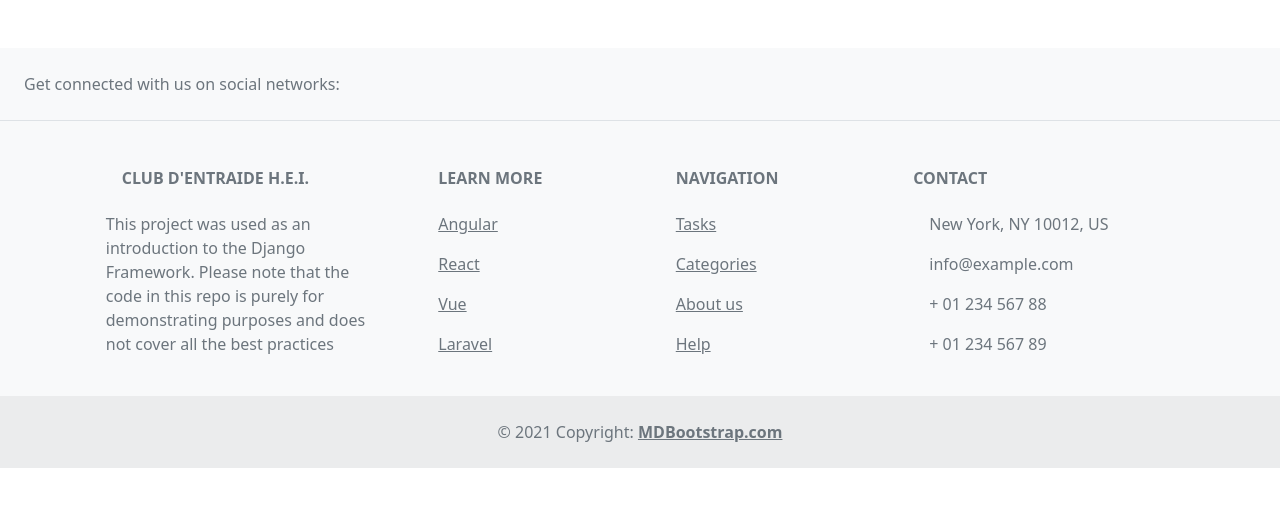
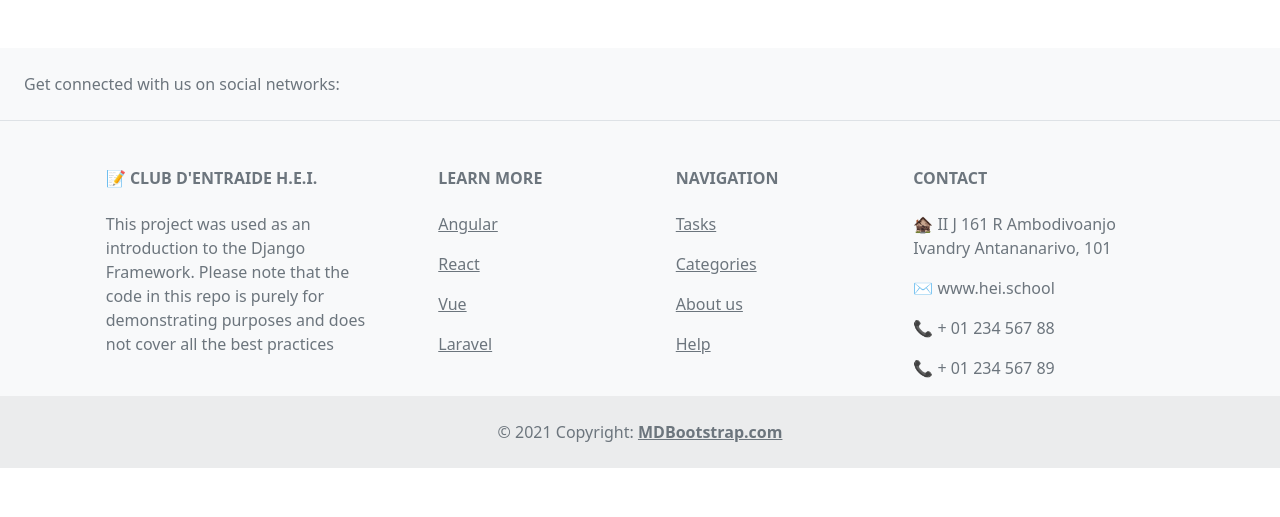
Before and after one commit to tokyramarozaka/django-task-manager, a Django app: page /tasks/ in a window 1280 px wide. Shown: the part 283-800 px from the top of the page. Run offline with Django 4.2, Linux system fonts and the light colour scheme; data that the repository does not hold is empty; some libraries are stand-ins or nearby versions.

Commit message:
fix: footer icons removed and replaced by emojis for now

```diff
--- a/task/templates/base.html
+++ b/task/templates/base.html
@@ -101,7 +101,7 @@
                     <div class="col-md-3 col-lg-4 col-xl-3 mx-auto mb-4">
                         <!-- Content -->
                         <h6 class="text-uppercase fw-bold mb-4">
-                            <i class="fas fa-gem me-3"></i>Club d'entraide H.E.I.
+                            📝 Club d'entraide H.E.I.
                         </h6>
                         <p>
                             This project was used as an introduction to the Django Framework. Please note that the
@@ -157,13 +157,12 @@
                     <div class="col-md-4 col-lg-3 col-xl-3 mx-auto mb-md-0 mb-4">
                         <!-- Links -->
                         <h6 class="text-uppercase fw-bold mb-4">Contact</h6>
-                        <p><i class="fas fa-home me-3"></i> New York, NY 10012, US</p>
+                        <p>🏚 II J 161 R Ambodivoanjo Ivandry Antananarivo, 101</p>
                         <p>
-                            <i class="fas fa-envelope me-3"></i>
-                            info@example.com
+                            ✉ www.hei.school
                         </p>
-                        <p><i class="fas fa-phone me-3"></i> + 01 234 567 88</p>
-                        <p><i class="fas fa-print me-3"></i> + 01 234 567 89</p>
+                        <p>📞 + 01 234 567 88</p>
+                        <p>📞 + 01 234 567 89</p>
                     </div>
                     <!-- Grid column -->
                 </div>
```
